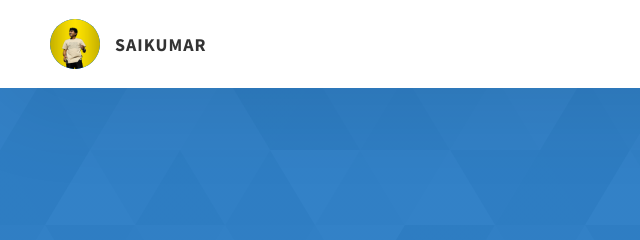
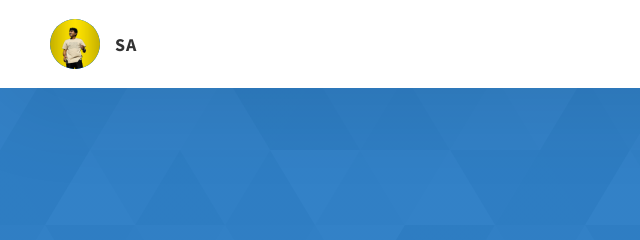
Before and after one commit to SAIKUMARCHERKU/ProjectPortFolio, a website: page project-00.html in a window 1280 px wide. Shown: the top 240 px of the page, 0-640 px from the left. Drawn offline with Linux system fonts and the light colour scheme.

Commit message:
name changed to sa

```diff
--- a/project-00.html
+++ b/project-00.html
@@ -23,7 +23,7 @@
                          alt="Saikumar Logo Image"
                          class="header__logo-img" />
                 </div>
-                <span class="header__logo-sub">Saikumar</span>
+                <span class="header__logo-sub">Sa </span>
             </div>
             <div class="header__main">
                 <ul class="header__links">
```
